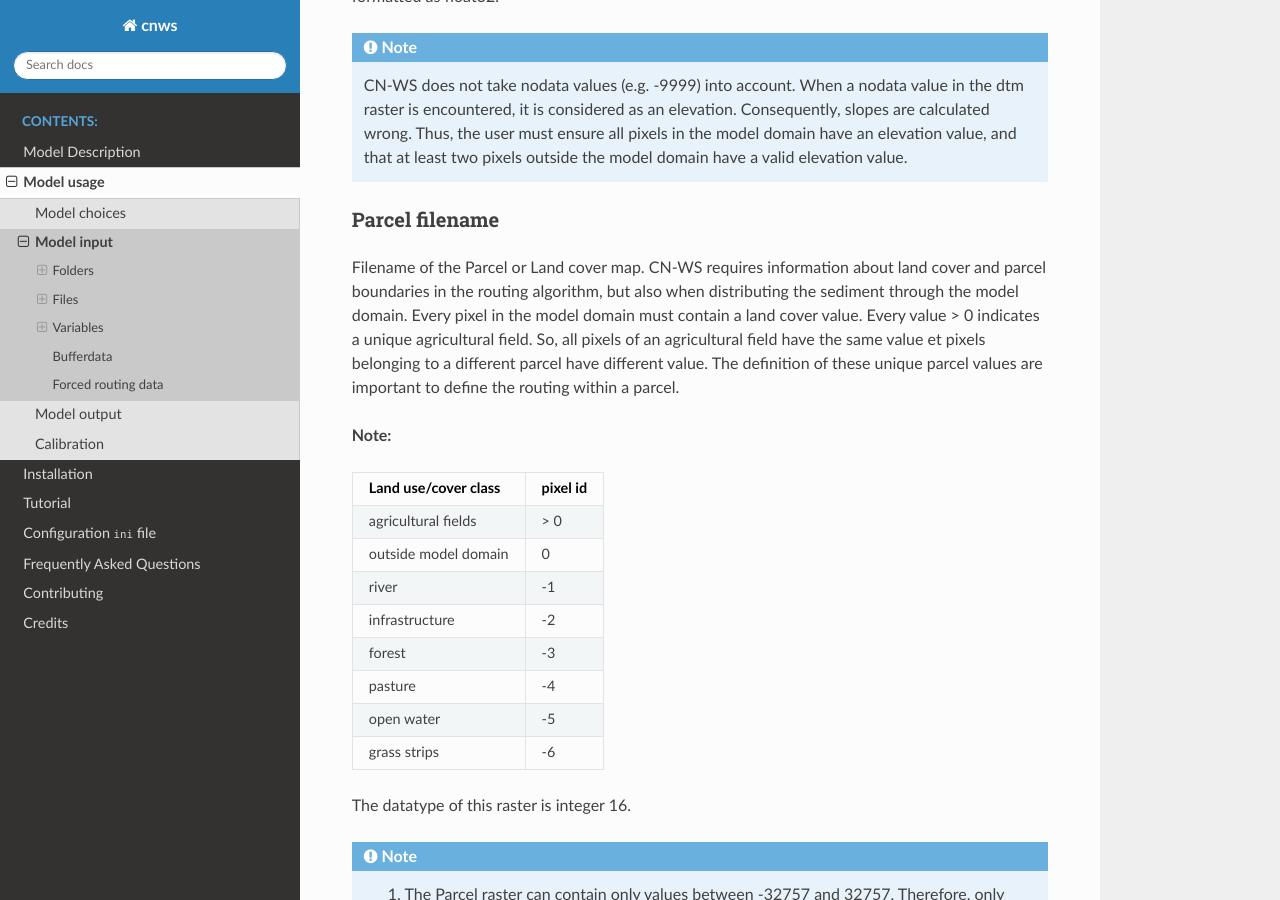
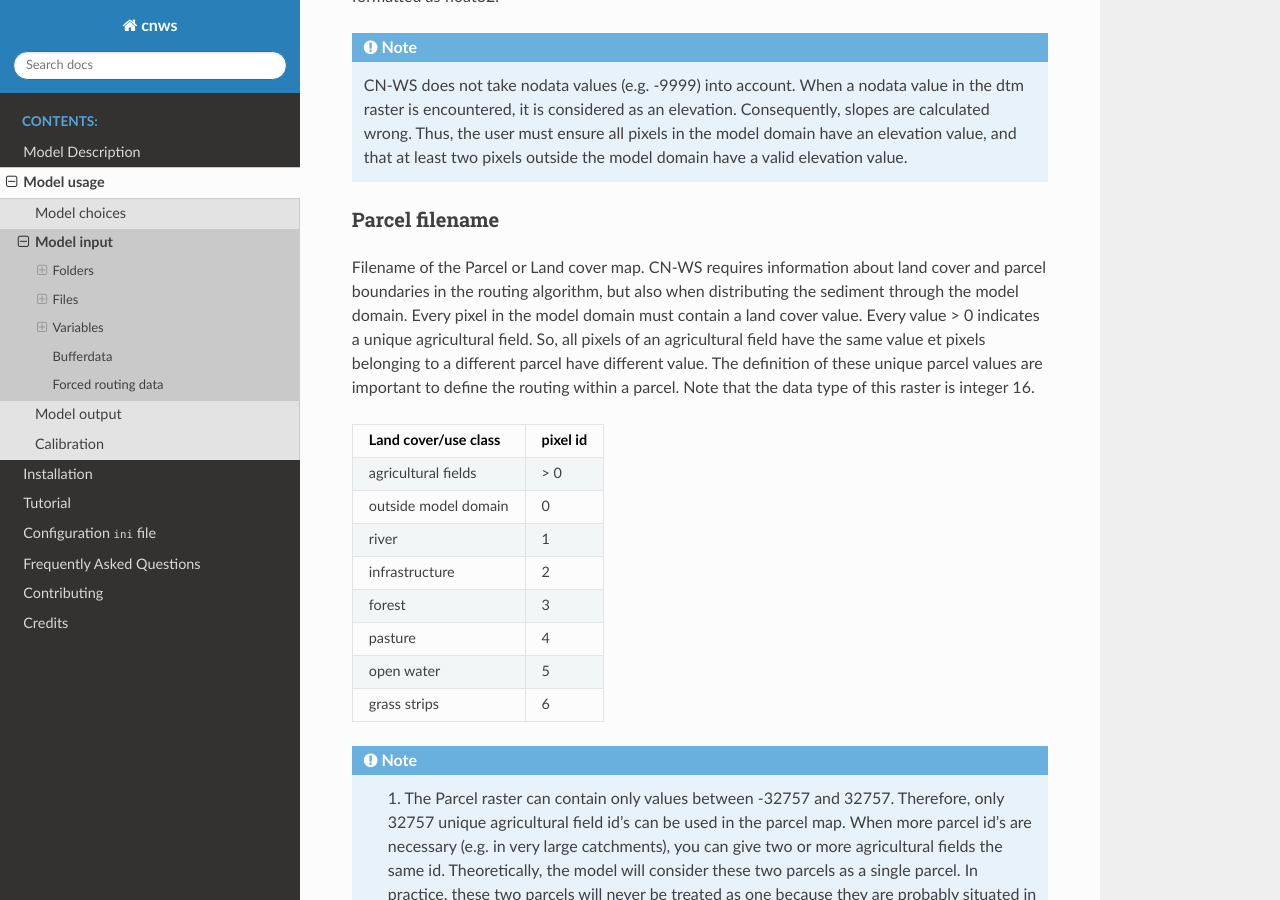
Before and after one commit to watem-sedem/watem-sedem, a Sphinx documentation site: the page built from docs/input.rst, in a window 1280 px wide and 900 px high, scrolled down 893 px. Built offline with Sphinx 7.4.7 and the Read the Docs theme 2.0.0, drawn with Linux system fonts in a browser that asks for light colours; part of the change alters nothing that is shown.

```diff
--- a/docs/input.rst
+++ b/docs/input.rst
@@ -64,31 +64,11 @@ all
 pixels of an agricultural field have the same value et pixels belonging to a
 different parcel have different value.
 The definition of these unique parcel values are important to define the routing
-within a parcel.
+within a parcel. Note that the data type of this raster is integer 16.
 
-**Note:**
-
-+----------------------+-----------+
-|Land use/cover class  | pixel id  |
-+======================+===========+
-| agricultural fields  | > 0       |
-+----------------------+-----------+
-| outside model domain |  0        |
-+----------------------+-----------+
-| river                | -1        |
-+----------------------+-----------+
-| infrastructure       | -2        |
-+----------------------+-----------+
-| forest               | -3        |
-+----------------------+-----------+
-| pasture              | -4        |
-+----------------------+-----------+
-| open water           | -5        |
-+----------------------+-----------+
-| grass strips         | -6        |
-+----------------------+-----------+
-
-The datatype of this raster is integer 16.
+.. csv-table::
+    :file: _static/csv/landcover_pixelid.txt
+    :header-rows: 1
 
 .. note::
 	1. The Parcel raster can contain only values between -32757 and 32757.
```
